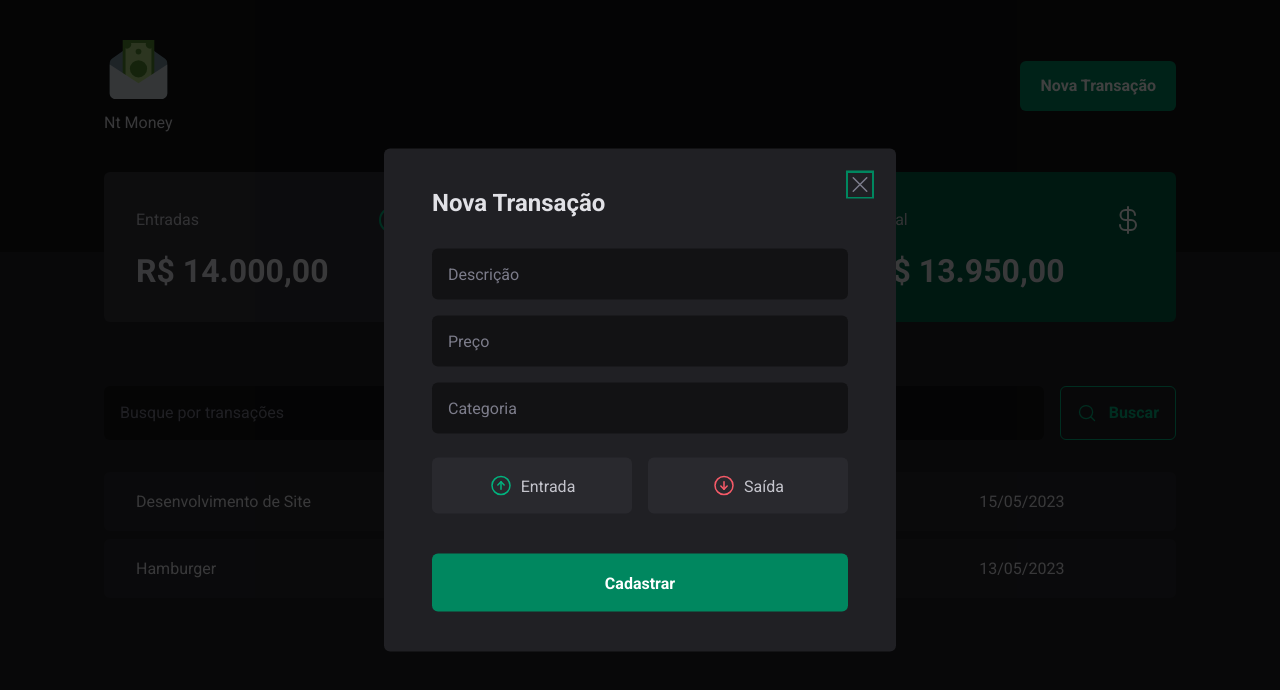
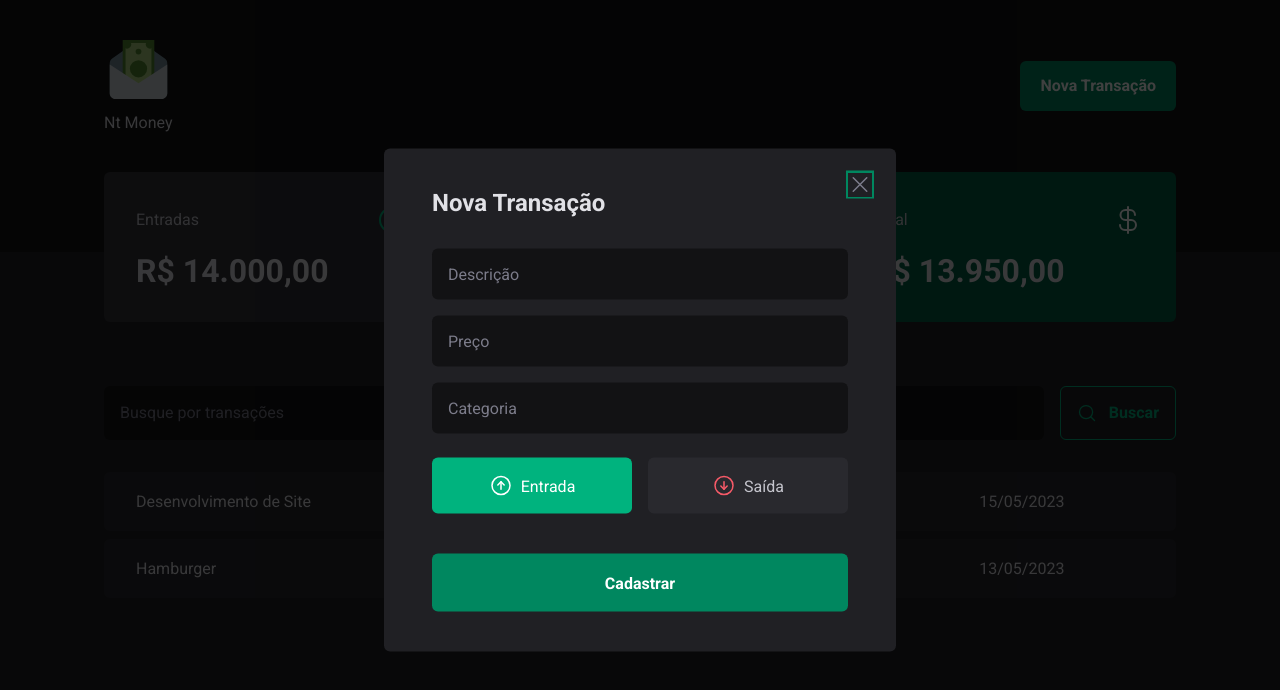
Before and after one commit to alimadeoliveiranatalia/nt_money, a React (Vite) app: page / in a window 1280 px wide. Both pictures are taken after a click on the button "Nova Transação". Shown: the top 690 px of the page. Built offline with nearby package versions, Linux system fonts and the light colour scheme; data requests are answered from the project's data file.

Commit message:
refactor: add validation in checkinbox

```diff
--- a/src/components/NewTransactionModal/index.tsx
+++ b/src/components/NewTransactionModal/index.tsx
@@ -2,7 +2,8 @@
 import { Overlay, Content, CloseButton, TransactionType, TransactionTypeButton } from "./styles";
 import { ArrowCircleUp, X, ArrowCircleDown } from "phosphor-react";
 import * as zod from "zod";
-import { useForm } from "react-hook-form";
+import { zodResolver } from "@hookform/resolvers/zod";
+import { Controller, useForm } from "react-hook-form";
 
 const newTransactionFormSchema = zod.object({
     description: zod.string(),
@@ -14,7 +15,17 @@
 type NewTransactionFormInputs = zod.infer<typeof newTransactionFormSchema>;
 
 export function NewTransactionModal(){
-    const { register, handleSubmit, formState: { isSubmitting }} = useForm<NewTransactionFormInputs>();
+    const {
+        register,
+        handleSubmit,
+        formState: { isSubmitting },
+        control
+    } = useForm<NewTransactionFormInputs>({
+        resolver: zodResolver(newTransactionFormSchema),
+        defaultValues: {
+            type: 'income'
+        }
+    });
 
     function handleNewCreateTransaction(data: NewTransactionFormInputs){
         console.log(data);
@@ -34,7 +45,14 @@
                     <input type="number" placeholder="Preço" required {...register('price', { valueAsNumber: true })}/>
 
                     <input type="text" placeholder="Categoria" required {...register('category')}/>
-                    <TransactionType>
+
+                    <Controller
+                        control={control}
+                        name="type"
+                        render={({ field }) => {
+
+                            return (
+                                <TransactionType onValueChange={field.onChange} value={field.value}>
                                     <TransactionTypeButton variant="income" value="income">
                                         <ArrowCircleUp size={24} />
                                         Entrada
@@ -44,6 +62,10 @@
                                         Saída
                                     </TransactionTypeButton>
                                 </TransactionType>
+                            )
+                        }}
+                    />
+
                     <button type="submit" disabled={isSubmitting}>Cadastrar</button>
                 </form>
             </Content>
```
Lines whose indentation alone changed are shown as unchanged.
